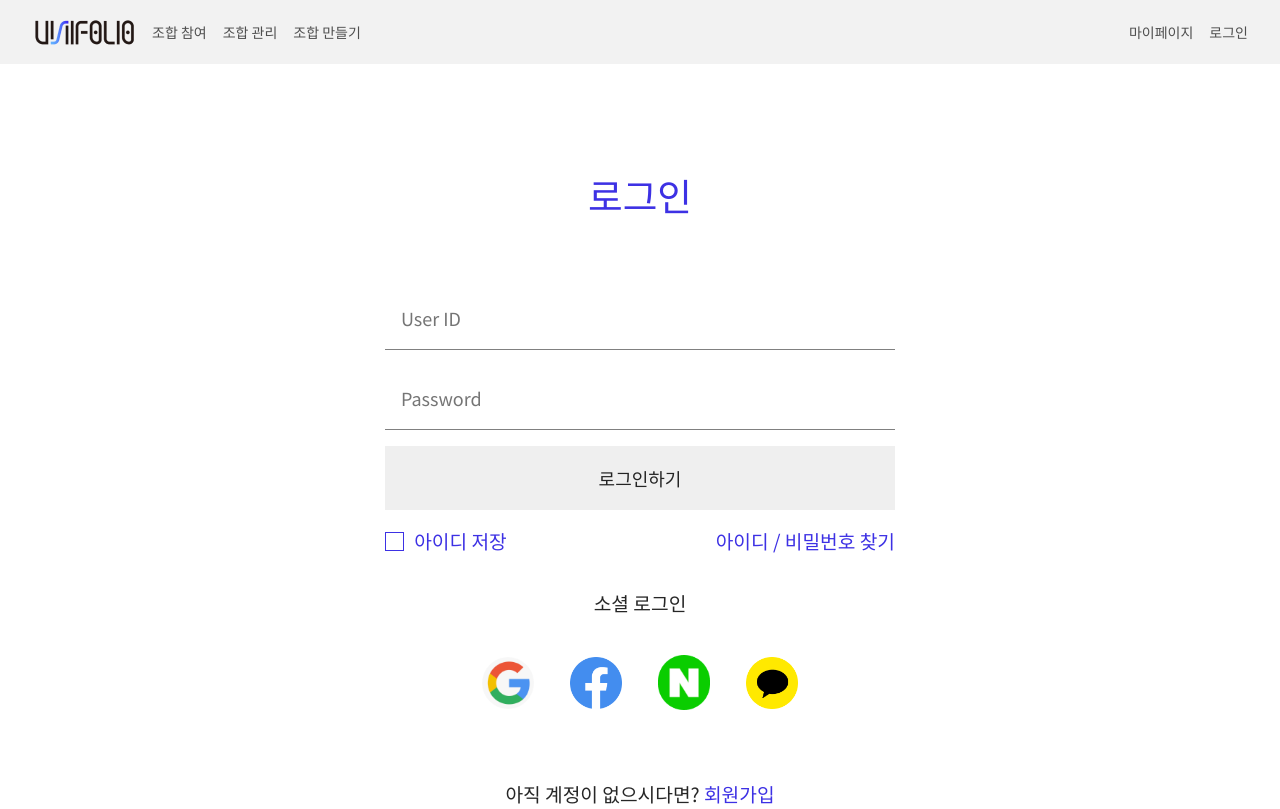
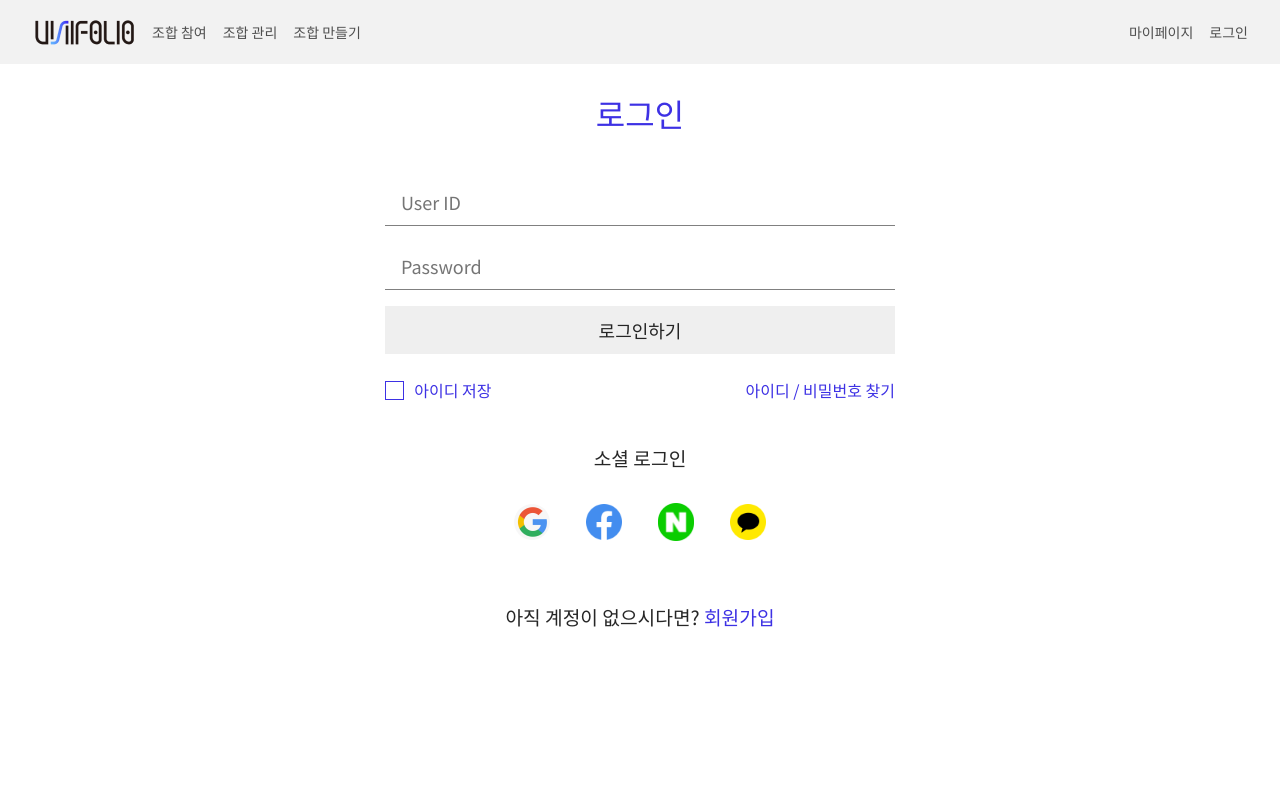
Before and after one commit to unifolio/unifolio-front, a React (Create React App) app: page /signin in a window 1280 px wide. Built offline with nearby package versions, Linux system fonts and the light colour scheme; what axios-extensions would draw is missing.

Commit message:
style: 로그인 컴포넌트 크기 조정

```diff
--- a/src/components/Signin/SigninPresentational.js
+++ b/src/components/Signin/SigninPresentational.js
@@ -54,7 +54,7 @@ const SigninPresentational = ({ onClickSignin }) => {
           <button> <Icons.NaverIcon /> </button>
           <button> <Icons.KakaoIcon /> </button>
         </SigninSocialsSection>
-        <SigninBlockRow marginTop={"3rem"}>
+        <SigninBlockRow marginTop={"2rem"}>
           <div>
             <span>아직 계정이 없으시다면?</span>
             <Link to="/signup">
@@ -71,13 +71,12 @@ const SigninLayout = styled.div`
   height:calc(100vh - 4rem);
   ${styles.layout.marginContainer}
   font-size: var(--fontSize18);
-
   display:flex;
   justify-content: center;
 `
 
 const SigninTitle = styled.span`
-  font-size: 2.357rem;
+  font-size: 2rem;
   color: ${styles.palette.unifolioBlue};
 `;
 
@@ -87,13 +86,11 @@ const HighlightSpan = styled.span`
 
 const SigninBlock = styled.div`
   width: 60%;
-  margin-top: 10%;
-
   display:flex;
   flex-direction:column;
 `;
 const SigninBlockRow = styled.div`
-  padding-top: 1rem;
+  padding-top: 1.5rem;
   font-size: 1.2rem;
 
   display:flex;
@@ -107,7 +104,7 @@ const SigninBlockRowSpaceBetween = styled(SigninBlockRow)`
 `;
 
 const SigninBlockCenterSection = styled.div`
-  margin-top: 62px;
+  margin-top: 40px;
 
   display: flex;
   flex-direction: column;
@@ -125,13 +122,13 @@ const SigninBlockBottomSection = styled.div`
   justify-content: space-between;
 `
 const SigninSocialsSection = styled.div`
-  padding-top:2rem;
+  padding-top:1.5rem;
   display: flex;
   justify-content: center;
 
   button {
-    width: 4rem;
-    height: 4rem;
+    width: 3rem;
+    height: 3rem;
     border: none;
     border-radius: 50%;
     background-color: white;
@@ -143,7 +140,7 @@ const SigninSocialsSection = styled.div`
 const SigninIdInput = styled.input.attrs(
   props => ({ type: "text", name: "email", placeholder: "User ID" })
 )`
-  height: 4rem;
+  height: 3rem;
   border: none;
   border-bottom: 1px solid gray;
   padding: 0 1rem;
@@ -151,14 +148,14 @@ const SigninIdInput = styled.input.attrs(
 const SigninPasswordInput = styled.input.attrs(
   props => ({type: "password", name:"password", placeholder: "Password"})
 )`
-  height: 4rem;
+  height: 3rem;
   border: none;
   border-bottom: 1px solid gray;
   padding: 0 1rem;
 `;
 
 const SigninSubmitButton = styled.button`
-  height: 4rem;
+  height: 3rem;
   margin-top: 1rem;
   border: none;
   cursor: pointer;
@@ -174,6 +171,7 @@ const SigninSubmitButton = styled.button`
 `;
 
 const SigninRememberCheckBoxLayer = styled.div`
+  font-size: 16px;
   color: ${styles.palette.unifolioBlue};
   display: flex;
   align-items: center;
@@ -201,6 +199,7 @@ const SigninCheckBoxInputLabel = styled.label`
 
 
 const SigninForgotPassword = styled.div`
+  font-size: 16px;
   color: ${styles.palette.unifolioBlue};
   background-color: none;
 
```
